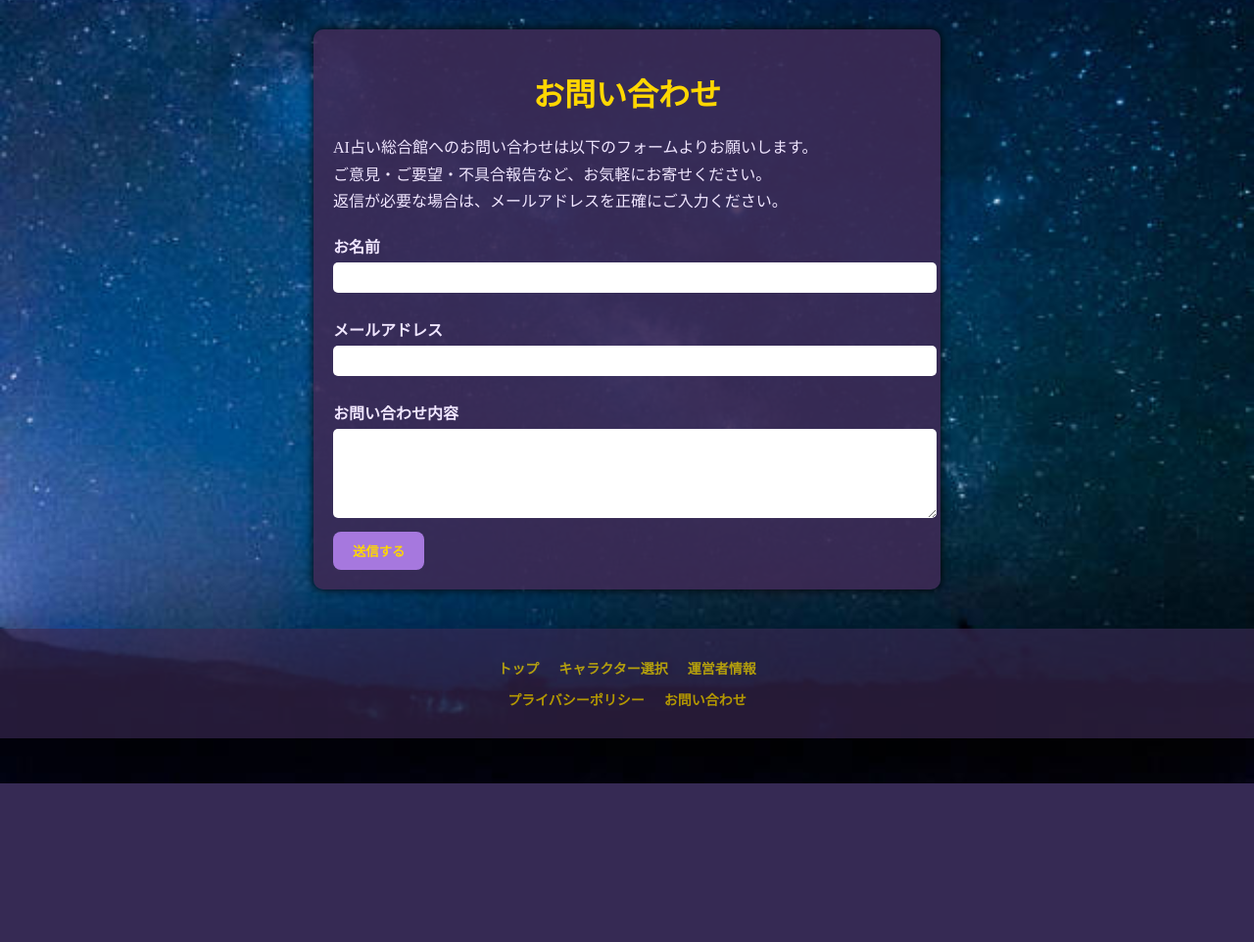
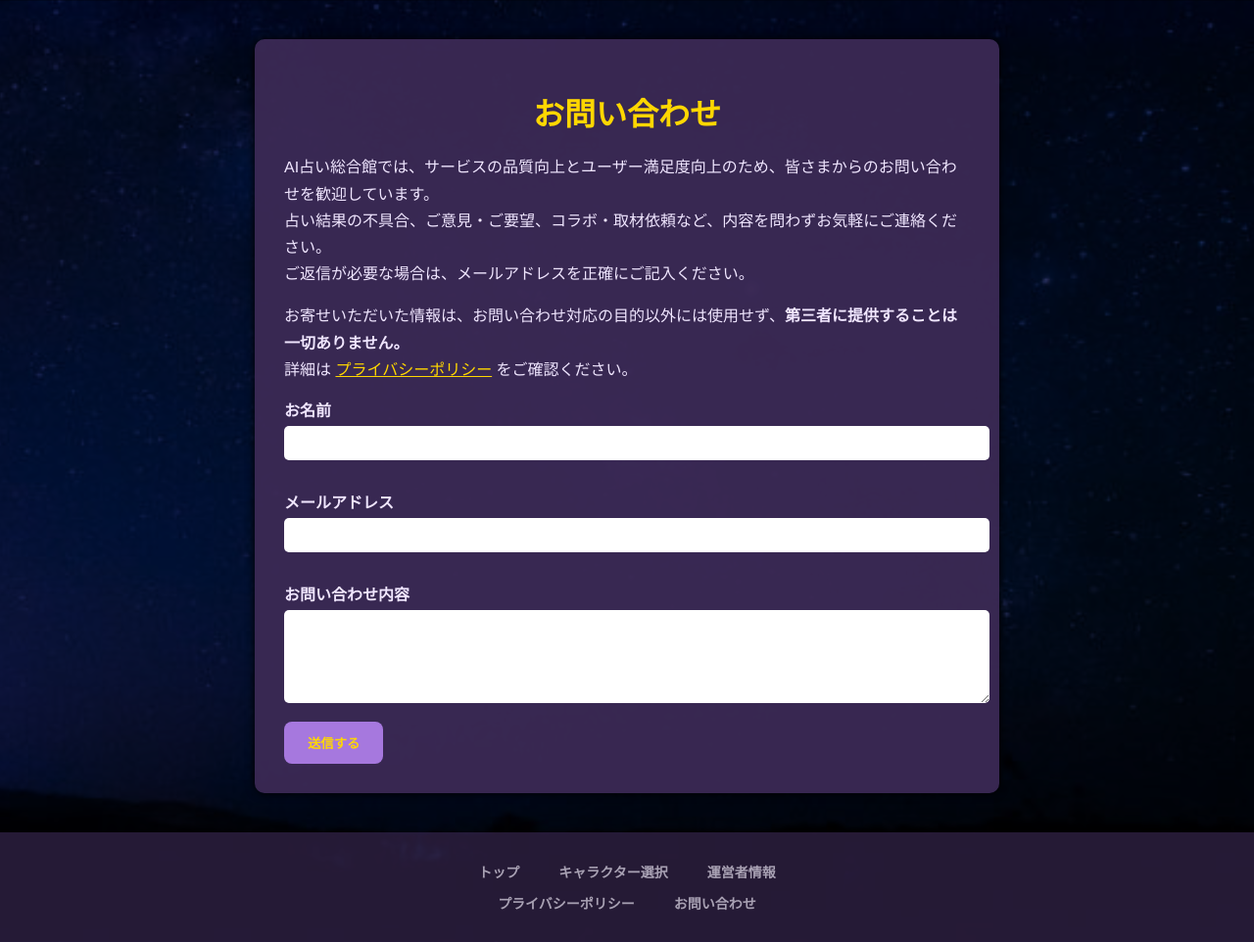
Before and after one commit to uranai-app/uranai-sougou, a Flask app: page /contact in a window 1280 px wide. Shown: the whole page at 98% size. Before the commit the page ends 800 px from the top, so only its background shows below. Run offline with Flask 3, Linux system fonts and the light colour scheme.

Commit message:
Update about, contact, and select_character pages for AdSense optimization

```diff
--- a/templates/contact.html
+++ b/templates/contact.html
@@ -6,23 +6,29 @@
   <title>お問い合わせ - AI占い総合館</title>
   <link rel="stylesheet" href="{{ url_for('static', filename='css/top-style.css') }}">
   <style>
+    body {
+      background-color: #1a1a2e;
+      font-family: "Helvetica Neue", sans-serif;
+      margin: 0;
+      padding: 0;
+    }
     .contact-container {
-      max-width: 600px;
-      margin: 30px auto;
-      padding: 20px;
-      background-color: rgba(60, 42, 85, 0.9);
+      max-width: 700px;
+      margin: 40px auto;
+      padding: 30px;
+      background-color: rgba(60, 42, 85, 0.95);
       border-radius: 10px;
       color: #f0e6ff;
       box-shadow: 0 0 10px #000;
     }
     h1 {
+      color: #ffd700;
       text-align: center;
-      color: #ffd700;
       margin-bottom: 20px;
     }
     p {
-      margin-bottom: 20px;
       line-height: 1.7;
+      margin-bottom: 15px;
     }
     label {
       display: block;
@@ -32,15 +38,15 @@
     }
     input, textarea {
       width: 100%;
-      padding: 8px;
+      padding: 10px;
       border-radius: 5px;
       border: none;
-      margin-bottom: 10px;
+      margin-bottom: 15px;
     }
     button {
       background-color: #a678de;
       color: #ffd700;
-      padding: 10px 20px;
+      padding: 12px 24px;
       border: none;
       border-radius: 8px;
       cursor: pointer;
@@ -55,17 +61,39 @@
       margin-top: 40px;
       font-size: 14px;
       opacity: 0.7;
+      padding-bottom: 20px;
+    }
+    .footer-links a {
+      margin: 0 10px;
+      color: #f0e6ff;
+      text-decoration: none;
     }
   </style>
+
+  <!-- 構造化データ（SEO用） -->
+  <script type="application/ld+json">
+  {
+    "@context": "https://schema.org",
+    "@type": "ContactPage",
+    "name": "お問い合わせ - AI占い総合館",
+    "url": "https://uranai-sougou.com/contact",
+    "description": "AI占い総合館へのご意見・ご要望・不具合報告はこちらからお寄せください。"
+  }
+  </script>
 </head>
 <body>
   <div class="contact-container">
     <h1>お問い合わせ</h1>
     <p>
-      AI占い総合館へのお問い合わせは以下のフォームよりお願いします。<br>
-      ご意見・ご要望・不具合報告など、お気軽にお寄せください。<br>
-      返信が必要な場合は、メールアドレスを正確にご入力ください。
+      AI占い総合館では、サービスの品質向上とユーザー満足度向上のため、皆さまからのお問い合わせを歓迎しています。<br>
+      占い結果の不具合、ご意見・ご要望、コラボ・取材依頼など、内容を問わずお気軽にご連絡ください。<br>
+      ご返信が必要な場合は、メールアドレスを正確にご記入ください。
     </p>
+    <p>
+      お寄せいただいた情報は、お問い合わせ対応の目的以外には使用せず、<strong>第三者に提供することは一切ありません。</strong><br>
+      詳細は <a href="/privacy" style="color:#ffd700;">プライバシーポリシー</a> をご確認ください。
+    </p>
+
     <form method="post" action="/contact">
       <label for="name">お名前</label>
       <input type="text" id="name" name="name" required>
@@ -79,7 +107,6 @@
       <button type="submit">送信する</button>
     </form>
   </div>
-  </div>
 
   <footer class="fixed-footer">
     <div class="footer-links">
```
Also changed, not shown: templates/about.html (+36 -3 lines), templates/select_character.html (+13 -1 lines).
